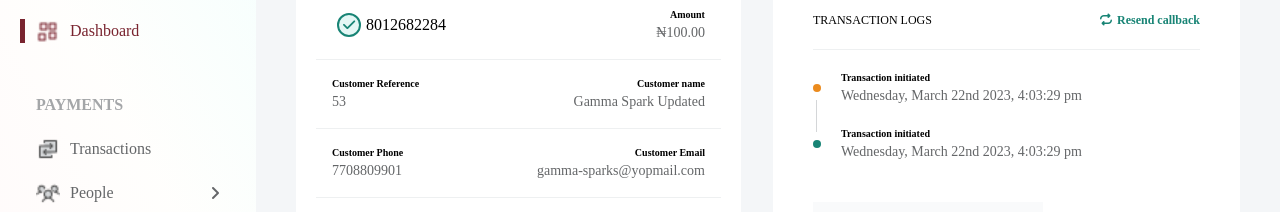
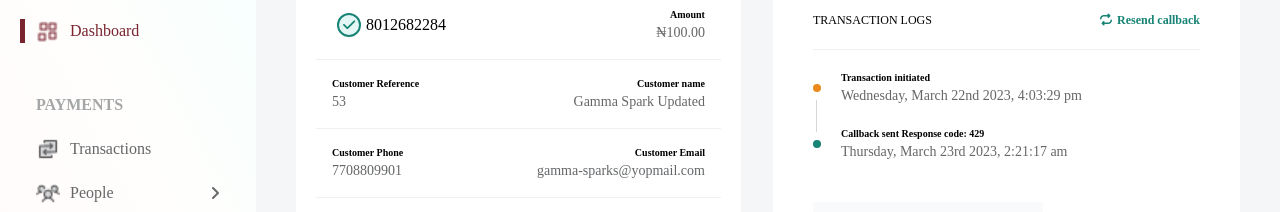
Before and after one commit to SymplyMatt/customer_dashboard_woven, a Vue app: page /dashboard/transaction/1 in a window 1280 px wide. Shown: the part 202-414 px from the top of the page. Built offline with nearby package versions, Linux system fonts and the light colour scheme; a web font is replaced by a local one.

Commit message:
transactionslog component

```diff
--- /dev/null
+++ b/src/components/dashboard/main/LogItem.vue
@@ -0,0 +1,13 @@
+<template>
+    <div class="">
+        <div class="font-extrabold text-10">{{ item.logTitle }}</div>
+        <div class="font-medium text-14 text-lightBlack">{{ item.date }}</div>
+    </div>
+</template>
+
+<script>
+    export default {
+        name : 'LogItem',
+        props : ['item']
+    };
+</script>
--- a/src/components/dashboard/main/TransactionLogs.vue
+++ b/src/components/dashboard/main/TransactionLogs.vue
@@ -6,20 +6,17 @@
         </div>
         <div class="flex flex-row gap-5 py-5">
             <div class="flex flex-col justify-center gap-log items-center">
-            <div class="bg-orangeRound rounded-full h-log w-log"></div>
-            <div class="h-10 w-thin h-8 bg-greyRound"></div>
-            <div class="bg-greenRound rounded-full h-log w-log"></div>
+                <div class="bg-orangeRound rounded-full h-log w-log"></div>
+                <div class="h-10 w-thin h-8 bg-greyRound"></div>
+                <div class="bg-greenRound rounded-full h-log w-log"></div>
             </div>
 
-            <div class="flex flex-col justify-center items-center gap-5">
-            <div class="">
-                <div class="font-extrabold text-10">Transaction initiated</div>
-                <div class="font-medium text-14 text-lightBlack">Wednesday, March 22nd 2023, 4:03:29 pm</div>
-            </div>
-            <div class="">
-                <div class="font-extrabold text-10">Transaction initiated</div>
-                <div class="font-medium text-14 text-lightBlack">Wednesday, March 22nd 2023, 4:03:29 pm</div>
-            </div>
+            <div class="flex flex-col justify-center gap-5">
+                <LogItem
+                    v-for="(i,index) in logs"
+                    :key="index"
+                    :item="i"
+                />
             </div>
         </div>
         <div class="bg-greyBtn py-2 px-10 text-10 align-center max-w-[230px] h-8 my-5 py-5 flex items-center">+ { /* Click to view response */ }</div>
@@ -27,7 +24,24 @@
 </template>
 
 <script>
-  export default {
-    name: 'TransactionLogs',
-}
+    import LogItem from './LogItem.vue'
+    export default {
+        components : {
+            LogItem
+        },
+    data() {
+        return {
+        logs: [
+            {
+            logTitle: "Transaction initiated",
+            date: "Wednesday, March 22nd 2023, 4:03:29 pm",
+            },
+            {
+            logTitle: "Callback sent Response code: 429",
+            date: "Thursday, March 23rd 2023, 2:21:17 am",
+            },
+        ],
+        };
+    },
+    };
 </script>
```
